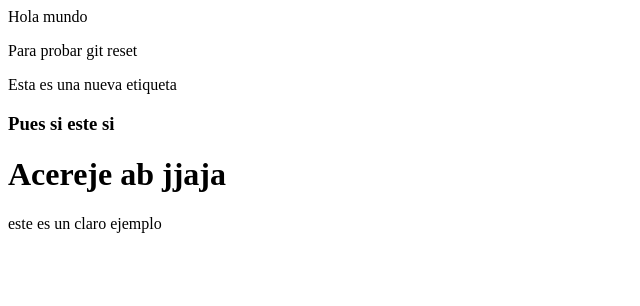
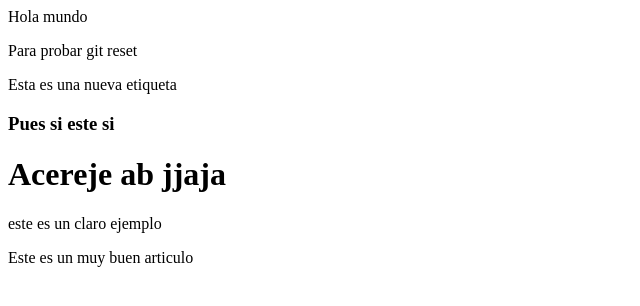
Before and after one commit to PruebaITZ/tutorial, a plain HTML site: page index.html in a window 1280 px wide. Shown: the whole page, without its empty margins (0-640 px from the left). Drawn offline with Linux system fonts and the light colour scheme.

Commit message:
Este es jesusrv

```diff
--- a/index.html
+++ b/index.html
@@ -12,6 +12,6 @@
 		<h1>Acereje  ab jjaja</h1>
 		este  es un claro ejemplo
 
-
+		<p>Este  es  un muy buen articulo</p>
 	</body>
 </html>
```
